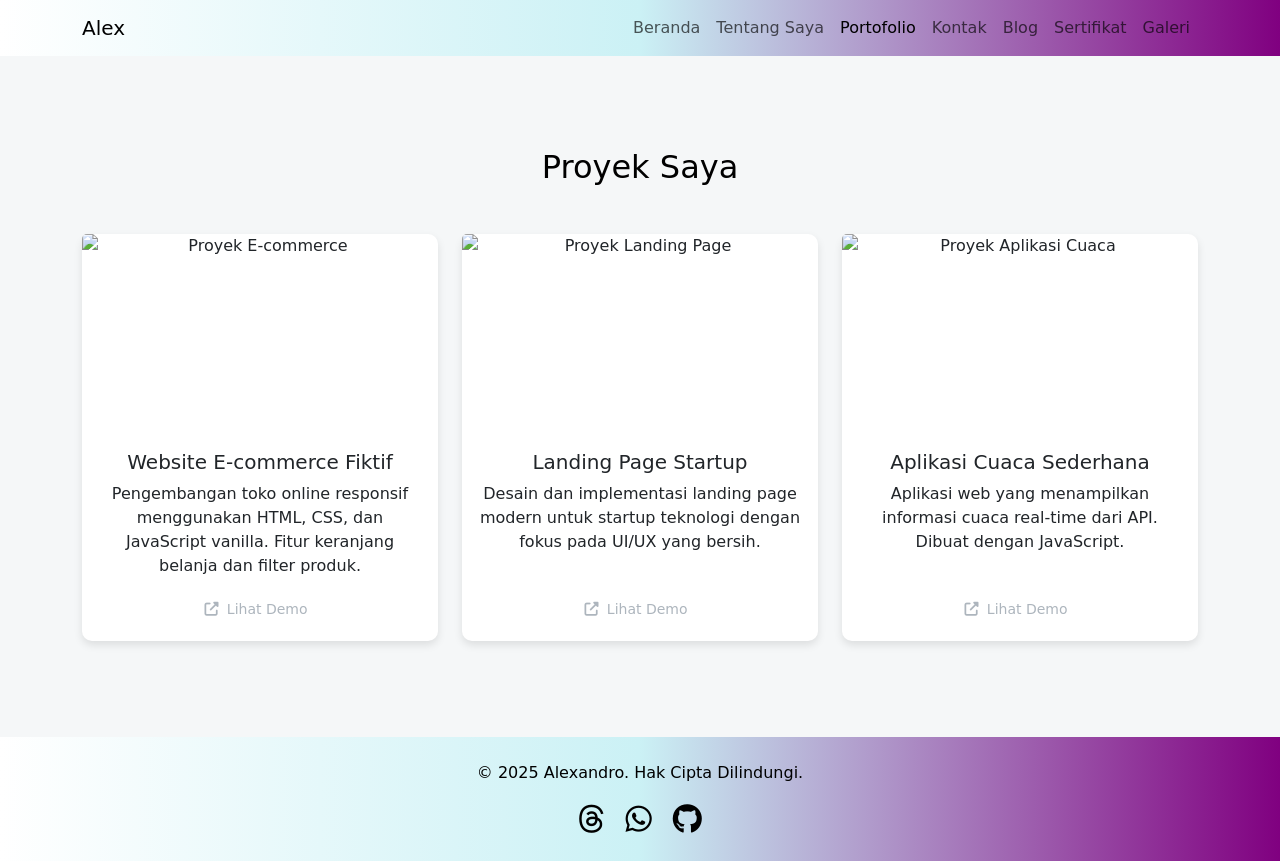
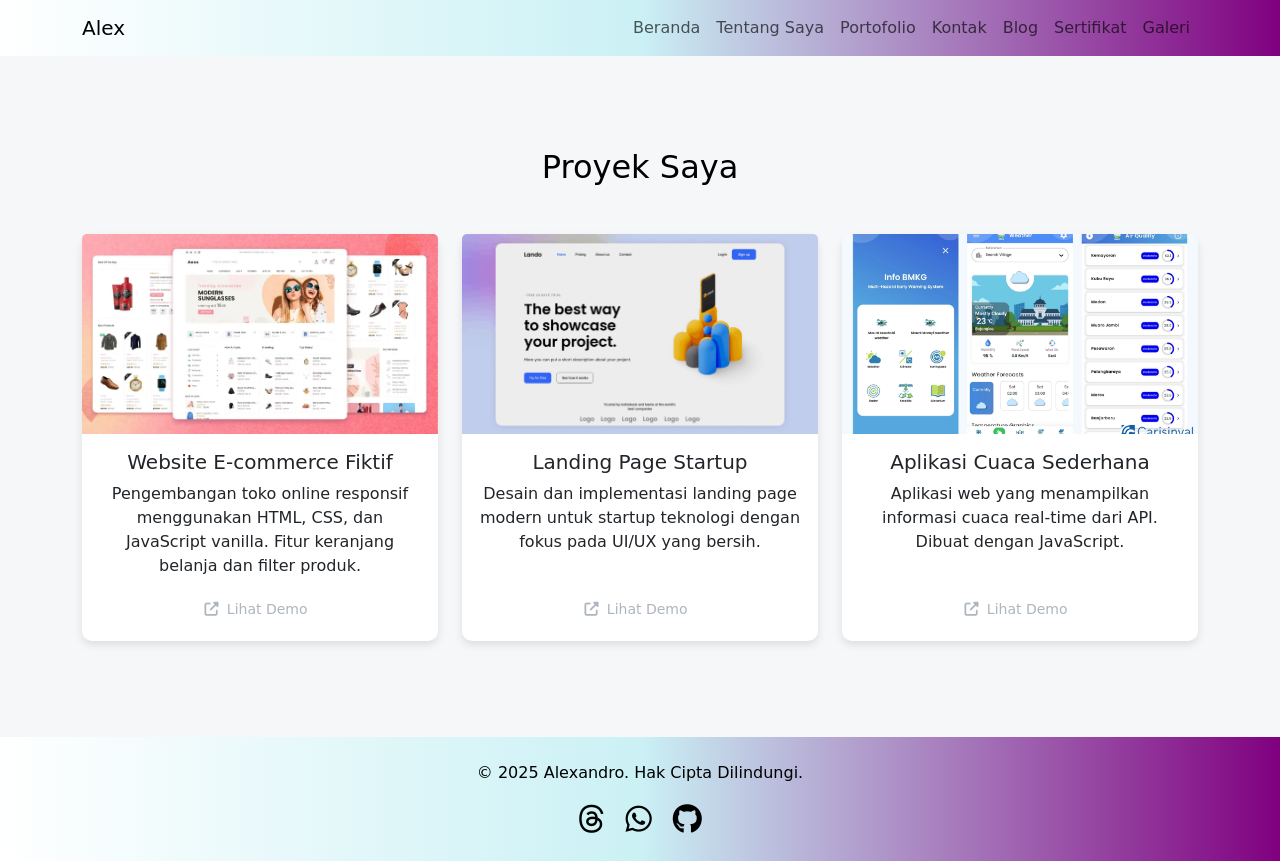
Before and after one commit to Alex-016/Portfolio_Revisi, a plain HTML site: page portfolio.html in a window 1280 px wide. Drawn offline with nearby package versions, Linux system fonts and the light colour scheme; a web font is replaced by a local one.

Commit message:
Update portfolio.html

```diff
--- a/portfolio.html
+++ b/portfolio.html
@@ -28,7 +28,7 @@
                         <a class="nav-link" href="about.html">Tentang Saya</a>
                     </li>
                     <li class="nav-item">
-                        <a class="nav-link active" href="portfolio.html">Portofolio</a>
+                        <a class="nav-link" href="portfolio.html">Portofolio</a>
                     </li>
                     <li class="nav-item">
                         <a class="nav-link" href="contact.html">Kontak</a>
@@ -54,7 +54,7 @@
                 class="row row-cols-1 row-cols-md-2 row-cols-lg-3 g-4">
                 <div class="col portfolio-item">
                     <div class="card h-100">
-                        <img src="img/ecommerce-website-example-github.webp" class="card-img-top" alt="Proyek E-commerce">
+                        <img src="picture/ecommerce-website-example-github.webp" class="card-img-top" alt="Proyek E-commerce">
                         <div class="card-body d-flex flex-column">
                             <h5 class="card-title">Website E-commerce Fiktif</h5>
                             <p class="card-text">Pengembangan toko online responsif menggunakan HTML, CSS, dan
@@ -69,7 +69,7 @@
                 </div>
                 <div class="col portfolio-item">
                     <div class="card h-100">
-                        <img src="img/84f89a5abe3a18d4d3c5c672f00e76ce2943f0ca-1440x835.png" class="card-img-top" alt="Proyek Landing Page">
+                        <img src="picture/84f89a5abe3a18d4d3c5c672f00e76ce2943f0ca-1440x835.png" class="card-img-top" alt="Proyek Landing Page">
                         <div class="card-body d-flex flex-column">
                             <h5 class="card-title">Landing Page Startup</h5>
                             <p class="card-text">Desain dan implementasi landing page modern untuk startup teknologi
@@ -84,7 +84,7 @@
                 </div>
                 <div class="col portfolio-item">
                     <div class="card h-100">
-                        <img src="img/infoBMKG_.webp" class="card-img-top" alt="Proyek Aplikasi Cuaca">
+                        <img src="picture/infoBMKG_.webp" class="card-img-top" alt="Proyek Aplikasi Cuaca">
                         <div class="card-body d-flex flex-column">
                             <h5 class="card-title">Aplikasi Cuaca Sederhana</h5>
                             <p class="card-text">Aplikasi web yang menampilkan informasi cuaca real-time dari API.
```
